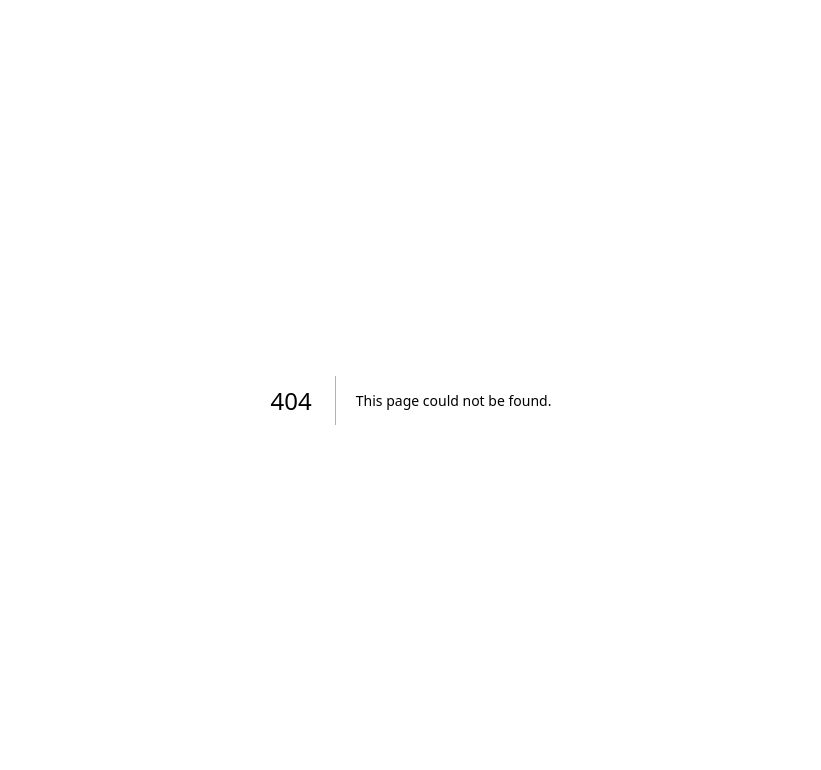
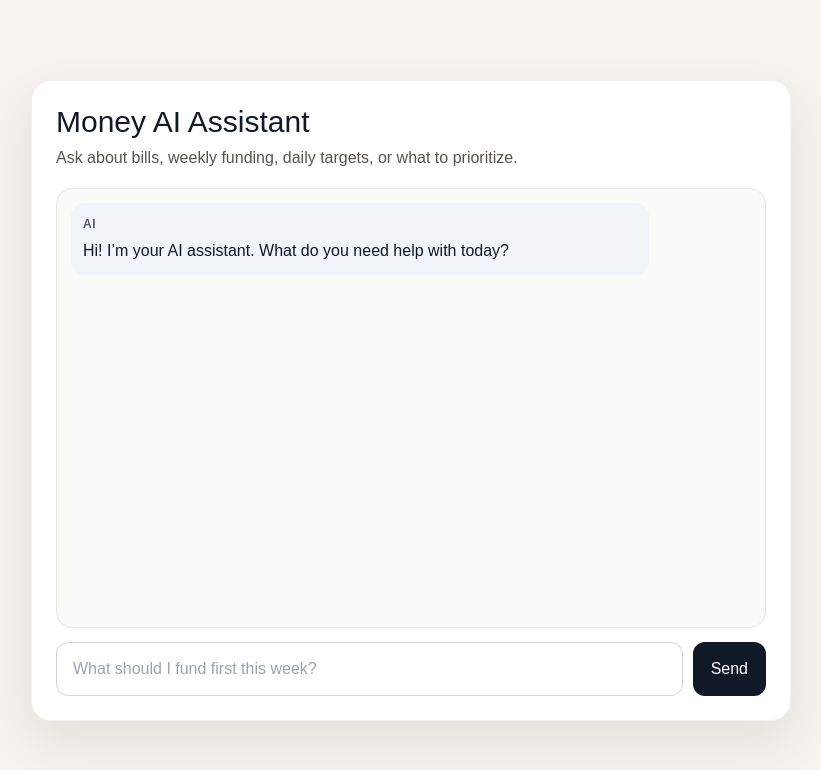
Before and after one commit to KristineMK72/money-control-saas, a Next.js app: page /chat in a window 1280 px wide. Before the commit this address had no page. Shown: the top 770 px of the page, without its empty margins (229-1050 px from the left). Built offline with nearby package versions, Linux system fonts and the light colour scheme.

Commit message:
Create page.tsx

```diff
--- /dev/null
+++ b/app/chat/page.tsx
@@ -0,0 +1,208 @@
+"use client";
+
+import { useMemo, useState } from "react";
+import type { ChatMessage } from "@/lib/ai/types";
+
+export default function ChatPage() {
+  const [messages, setMessages] = useState<ChatMessage[]>([
+    {
+      role: "assistant",
+      content: "Hi! I’m your AI assistant. What do you need help with today?",
+    },
+  ]);
+  const [input, setInput] = useState("");
+  const [loading, setLoading] = useState(false);
+
+  const mode = "money";
+
+  const context = useMemo(() => {
+    return `
+This assistant is being used inside Money Control Board.
+Focus on bills, weekly targets, due dates, income planning, and bucket funding.
+`;
+  }, []);
+
+  async function sendMessage() {
+    if (!input.trim() || loading) return;
+
+    const userMessage: ChatMessage = {
+      role: "user",
+      content: input.trim(),
+    };
+
+    const nextMessages = [...messages, userMessage];
+    setMessages(nextMessages);
+    setInput("");
+    setLoading(true);
+
+    try {
+      const res = await fetch("/api/ai", {
+        method: "POST",
+        headers: {
+          "Content-Type": "application/json",
+        },
+        body: JSON.stringify({
+          mode,
+          messages: nextMessages,
+          context,
+        }),
+      });
+
+      const data = await res.json();
+
+      if (!res.ok) {
+        throw new Error(data.error || "Request failed");
+      }
+
+      setMessages([
+        ...nextMessages,
+        {
+          role: "assistant",
+          content: data.reply,
+        },
+      ]);
+    } catch (error) {
+      setMessages([
+        ...nextMessages,
+        {
+          role: "assistant",
+          content: "Sorry, something went wrong while generating a reply.",
+        },
+      ]);
+    } finally {
+      setLoading(false);
+    }
+  }
+
+  return (
+    <main style={styles.page}>
+      <section style={styles.card}>
+        <h1 style={styles.title}>Money AI Assistant</h1>
+        <p style={styles.subtitle}>
+          Ask about bills, weekly funding, daily targets, or what to prioritize.
+        </p>
+
+        <div style={styles.chatBox}>
+          {messages.map((msg, i) => (
+            <div
+              key={i}
+              style={{
+                ...styles.message,
+                ...(msg.role === "user" ? styles.user : styles.assistant),
+              }}
+            >
+              <div style={styles.messageLabel}>
+                {msg.role === "user" ? "You" : "AI"}
+              </div>
+              <div>{msg.content}</div>
+            </div>
+          ))}
+
+          {loading && (
+            <div style={{ ...styles.message, ...styles.assistant }}>
+              <div style={styles.messageLabel}>AI</div>
+              <div>Thinking...</div>
+            </div>
+          )}
+        </div>
+
+        <div style={styles.inputRow}>
+          <input
+            value={input}
+            onChange={(e) => setInput(e.target.value)}
+            onKeyDown={(e) => {
+              if (e.key === "Enter") sendMessage();
+            }}
+            placeholder="What should I fund first this week?"
+            style={styles.input}
+          />
+          <button onClick={sendMessage} disabled={loading} style={styles.button}>
+            Send
+          </button>
+        </div>
+      </section>
+    </main>
+  );
+}
+
+const styles: Record<string, React.CSSProperties> = {
+  page: {
+    minHeight: "100vh",
+    background: "#f6f3ee",
+    display: "grid",
+    placeItems: "center",
+    padding: 24,
+  },
+  card: {
+    width: "100%",
+    maxWidth: 760,
+    background: "#ffffff",
+    borderRadius: 20,
+    padding: 24,
+    boxShadow: "0 20px 50px rgba(0,0,0,0.08)",
+    border: "1px solid rgba(0,0,0,0.06)",
+  },
+  title: {
+    margin: 0,
+    fontSize: 30,
+    lineHeight: 1.1,
+  },
+  subtitle: {
+    marginTop: 8,
+    marginBottom: 18,
+    color: "#57534e",
+  },
+  chatBox: {
+    height: 440,
+    overflowY: "auto",
+    borderRadius: 16,
+    border: "1px solid #e7e5e4",
+    background: "#fafaf9",
+    padding: 14,
+    marginBottom: 14,
+  },
+  message: {
+    maxWidth: "85%",
+    padding: 12,
+    borderRadius: 14,
+    marginBottom: 12,
+    whiteSpace: "pre-wrap",
+  },
+  user: {
+    marginLeft: "auto",
+    background: "#dbeafe",
+  },
+  assistant: {
+    marginRight: "auto",
+    background: "#f1f5f9",
+  },
+  messageLabel: {
+    fontSize: 12,
+    fontWeight: 700,
+    marginBottom: 6,
+    opacity: 0.7,
+    textTransform: "uppercase",
+    letterSpacing: 0.5,
+  },
+  inputRow: {
+    display: "flex",
+    gap: 10,
+  },
+  input: {
+    flex: 1,
+    borderRadius: 12,
+    border: "1px solid #d6d3d1",
+    padding: "14px 16px",
+    fontSize: 16,
+    outline: "none",
+  },
+  button: {
+    border: "none",
+    borderRadius: 12,
+    padding: "14px 18px",
+    fontSize: 16,
+    background: "#111827",
+    color: "#fff",
+    cursor: "pointer",
+  },
+};
```
